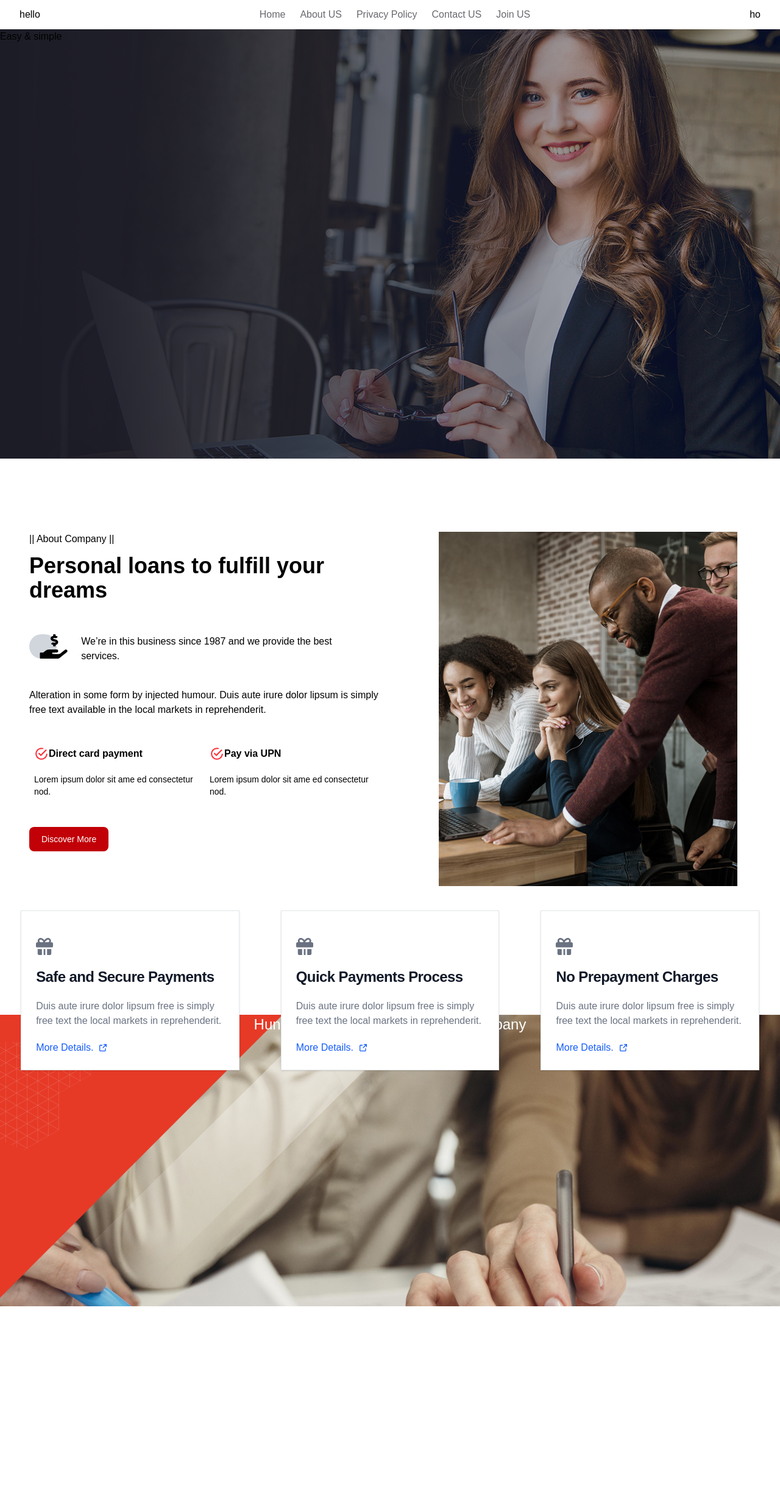
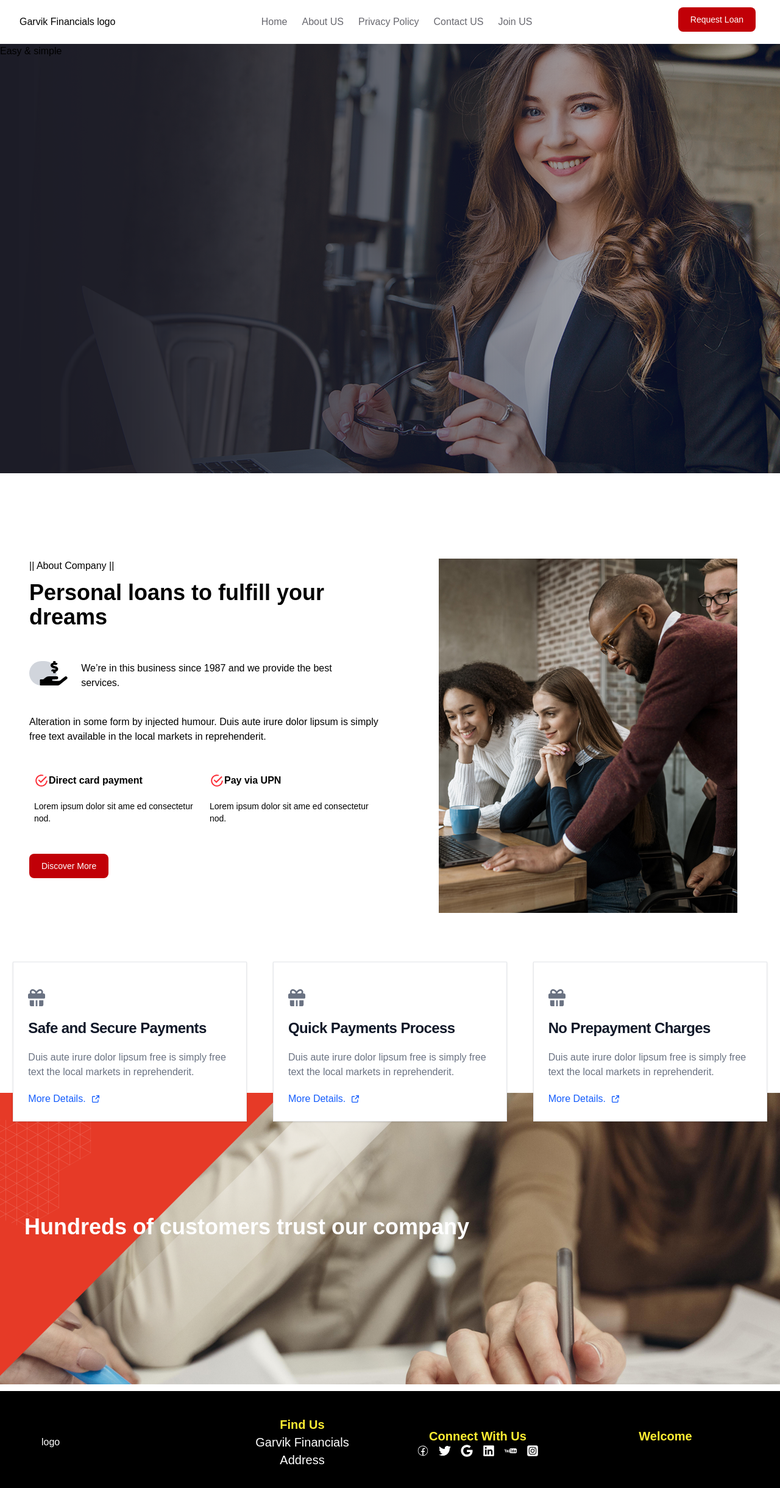
Before and after one commit to Keshavyadav98/Garvikfinancials, a Next.js app: page / in a window 1280 px wide. Shown: the top 2440 px of the page at 61% size. Before the commit the page ends 2142 px from the top, so only its background shows below. Built offline with nearby package versions, Linux system fonts and the light colour scheme.

Commit message:
some change

```diff
--- /dev/null
+++ b/src/app/Footer/layout.tsx
@@ -0,0 +1,42 @@
+'use client'
+import Image from 'next/image'
+import image360 from '../../Images/360.png'
+import { CiFacebook } from "react-icons/ci";
+import { FaTwitter } from "react-icons/fa";
+import { FaGoogle } from "react-icons/fa";
+import { FaLinkedin } from "react-icons/fa";
+import { ImYoutube2 } from "react-icons/im";
+import { FaSquareInstagram } from "react-icons/fa6";
+
+export default function Footer() {
+  return (
+    <div className='bg-black lg:mt-[33vw] dark:bg-[#061127] lg:dark:border dark:border-t-white p-0 mt-5'>
+    <div className='flex flex-col md:flex-row lg:flex-row justify-evenly py-10'>
+        <div className='w-full md:w-65 lg:w-65 h-auto p-0   flex flex-col justify-evenly'>
+            {/* <Image className='mx-auto w-50' src={} alt='logo' /> */}
+                        <p className='text-white  text-start'>logo</p>
+        </div>
+        <div className='w-full md:w-60 lg:w-50 flex flex-col justify-evenly  text-center'>
+            <h1 className='text-[#ffee32] sm:text-xl font-bold  text-xl'>Find Us</h1>
+            <p className='text-white sm:text-xl font-thin text-lg '>Garvik Financials</p>
+            <p className='text-white sm:text-xl font-thin  '>Address</p>
+        </div>
+        <div className='w-full md:w-60 lg:w-60 p-0 md:p-5 flex flex-col justify-between'>
+            <h1 className='text-[#ffee32] sm:text-xl font-bold  text-xl text-center'>Connect With Us</h1>
+            <div className='flex justify-evenly lg:justify-between '>
+            <CiFacebook className='text-white sm:text-xl' />
+            <FaTwitter className='text-white sm:text-xl' />
+            <FaGoogle className='text-white sm:text-xl' />
+            <FaLinkedin className='text-white sm:text-xl' />
+            <ImYoutube2 className='text-white sm:text-xl' />
+            <FaSquareInstagram className='text-white sm:text-xl' />
+            </div>
+            {/* <p className='text-white sm:text-xl font-thin text-lg text-center'>Brands Door</p> */}
+        </div>
+        <div className='w-full md:w-60 lg:w-60 p-0 md:p-5 '>
+            <h1 className='text-[#ffee32] sm:text-xl font-bold  text-xl text-center'>Welcome</h1>
+        </div>
+    </div>
+    </div>
+  )
+}
--- a/src/app/Navbar/layout.tsx
+++ b/src/app/Navbar/layout.tsx
@@ -74,7 +74,7 @@ export default function Navbar() {
       <nav aria-label="Global"  className="dark:bg-[#061127] p-3 z-10 transition-all duration-300 w-full mx-auto flex  items-center justify-between  lg:px-8">
         <div className="flex ">
           <Link href="#" className="">
-            <h1>hello</h1>
+            <h1>Garvik Financials logo</h1>
           </Link>
         </div>
         <div className="flex lg:hidden">
@@ -110,8 +110,8 @@ export default function Navbar() {
           </Link>
         </PopoverGroup>
 
-        <div>
-          <h1>ho</h1>
+        <div className='hidden lg:block lg:relative'>
+          <button type="button" className="focus:outline-none text-white bg-red-700 hover:bg-red-800 focus:ring-4 focus:ring-red-300 font-medium rounded-lg text-sm px-5 py-2.5 me-2 mb-2 dark:bg-red-600 dark:hover:bg-red-700 dark:focus:ring-red-900">Request Loan</button>
         </div>
 
       </nav>
--- a/src/app/layout.tsx
+++ b/src/app/layout.tsx
@@ -2,6 +2,7 @@ import type { Metadata } from "next";
 import { Geist, Geist_Mono } from "next/font/google";
 import "./globals.css";
 import Navbar from "./Navbar/layout";
+import Footer from "./Footer/layout";
 
 const geistSans = Geist({
   variable: "--font-geist-sans",
@@ -30,6 +31,7 @@ export default function RootLayout({
       >
         <Navbar />
         {children}
+        <Footer />
       </body>
     </html>
   );
--- a/src/app/page.tsx
+++ b/src/app/page.tsx
@@ -22,10 +22,10 @@ export default function Home() {
      </div>
 
      <div className="pt-30">
-      <div className="flex justify-around">
+      <div className="flex justify-around flex-col lg:flex-row">
 
-        <div className="w-[45vw]">
-          <p>|| About Company ||</p>
+        <div className="w-[-webkit-fill-available] m-5 lg:w-[45vw]">
+          <p className="text-center lg:text-start">|| About Company ||</p>
           <h1 className="py-3 text-4xl font-bold">Personal loans to fulfill your dreams</h1>
           <div>
             <div className="flex justify-between py-10">
@@ -58,15 +58,15 @@ export default function Home() {
             <button type="button" className="focus:outline-none text-white bg-red-700 hover:bg-red-800 focus:ring-4 focus:ring-red-300 font-medium rounded-lg text-sm px-5 py-2.5 me-2 mb-2 dark:bg-red-600 dark:hover:bg-red-700 dark:focus:ring-red-900">Discover More</button>
           </div>
         </div>
-        <div className="w-[40vw]">
+        <div className="w-[-webkit-fill-available] m-5 lg:w-[40vw]">
         <Image src={img1} alt=".." />
         </div>
       </div>
 
-      <div className="flex justify-around mt-10 relative z-1">
+      <div className="flex justify-around flex-col m--5 lg:flex-row mt-10 relative z-1">
 {paymentCard.map((item,index) =>{
   return(
-<div key={index} className="w-[28vw] HeightAvalible p-6 bg-white border border-gray-200  shadow-sm dark:bg-gray-800 dark:border-gray-700">
+<div key={index} className="w-[-webkit-fill-available] m-5 lg:w-[30vw] HeightAvalible p-6 bg-white border border-gray-200  shadow-sm dark:bg-gray-800 dark:border-gray-700">
     <svg className="w-7 h-7 my-5 text-gray-500 dark:text-gray-400 mb-3" aria-hidden="true" xmlns="http://www.w3.org/2000/svg" fill="currentColor" viewBox="0 0 20 20">
         <path d="M18 5h-.7c.229-.467.349-.98.351-1.5a3.5 3.5 0 0 0-3.5-3.5c-1.717 0-3.215 1.2-4.331 2.481C8.4.842 6.949 0 5.5 0A3.5 3.5 0 0 0 2 3.5c.003.52.123 1.033.351 1.5H2a2 2 0 0 0-2 2v3a1 1 0 0 0 1 1h18a1 1 0 0 0 1-1V7a2 2 0 0 0-2-2ZM8.058 5H5.5a1.5 1.5 0 0 1 0-3c.9 0 2 .754 3.092 2.122-.219.337-.392.635-.534.878Zm6.1 0h-3.742c.933-1.368 2.371-3 3.739-3a1.5 1.5 0 0 1 0 3h.003ZM11 13H9v7h2v-7Zm-4 0H2v5a2 2 0 0 0 2 2h3v-7Zm6 0v7h3a2 2 0 0 0 2-2v-5h-5Z"/>
     </svg>
@@ -87,13 +87,13 @@ export default function Home() {
 
      </div>
 
-      <section className='bg-[url(../Images/video-bg-1-1-1.jpg)] z-0 absolute WithAvalible top-[130vw] object-cover'>
+      <section className='bg-[url(../Images/video-bg-1-1-1.jpg)] z-0 block lg:absolute WithAvalible top-[140vw] object-cover'>
         <div className=" inset-0 bg-black opacity-50"></div>
         <div className="bg-[url(../Images/video-bg-1-1.png] z-40 relative">
               <Image src={img2} alt="..." />
           <div className="flex justify-around">
-            <div className="absolute object-cover top-0">
-              <h1 className="text-2xl text-white">Hundreds of customers trust our company</h1>
+            <div className="block lg:absolute object-cover top-50 bottom-50 left-10">
+              <h1 className="text-4xl font-bold text-white">Hundreds of customers trust our company</h1>
             </div>
             <div className="">
 
```
